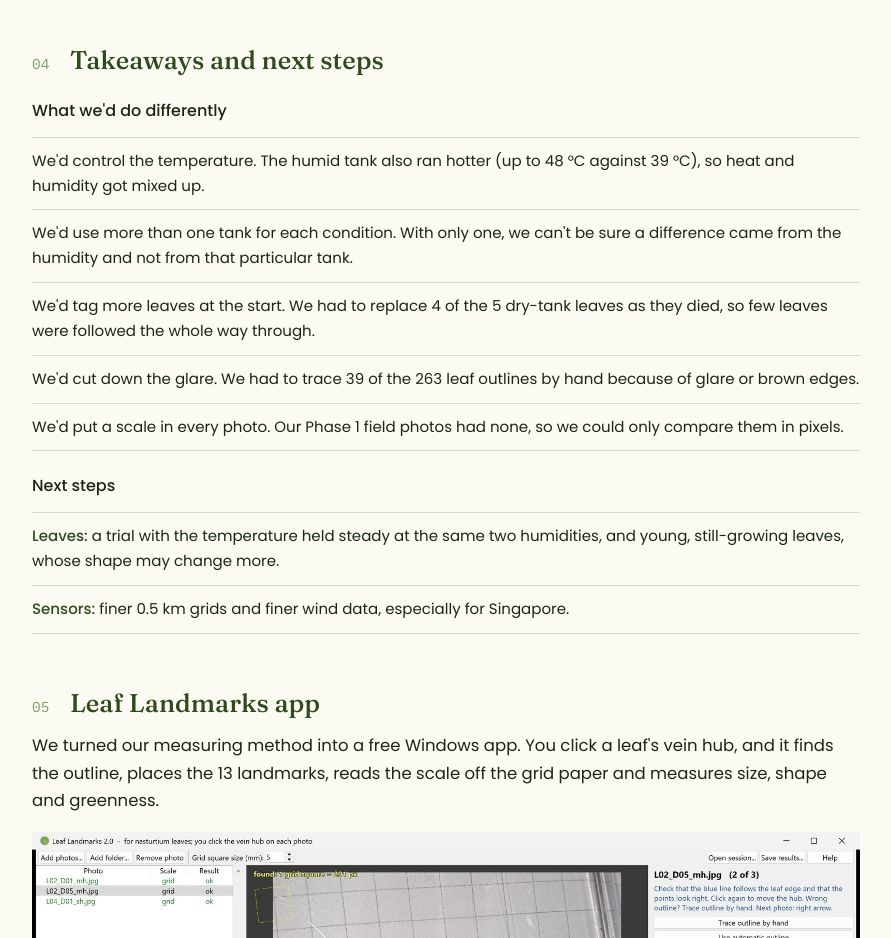
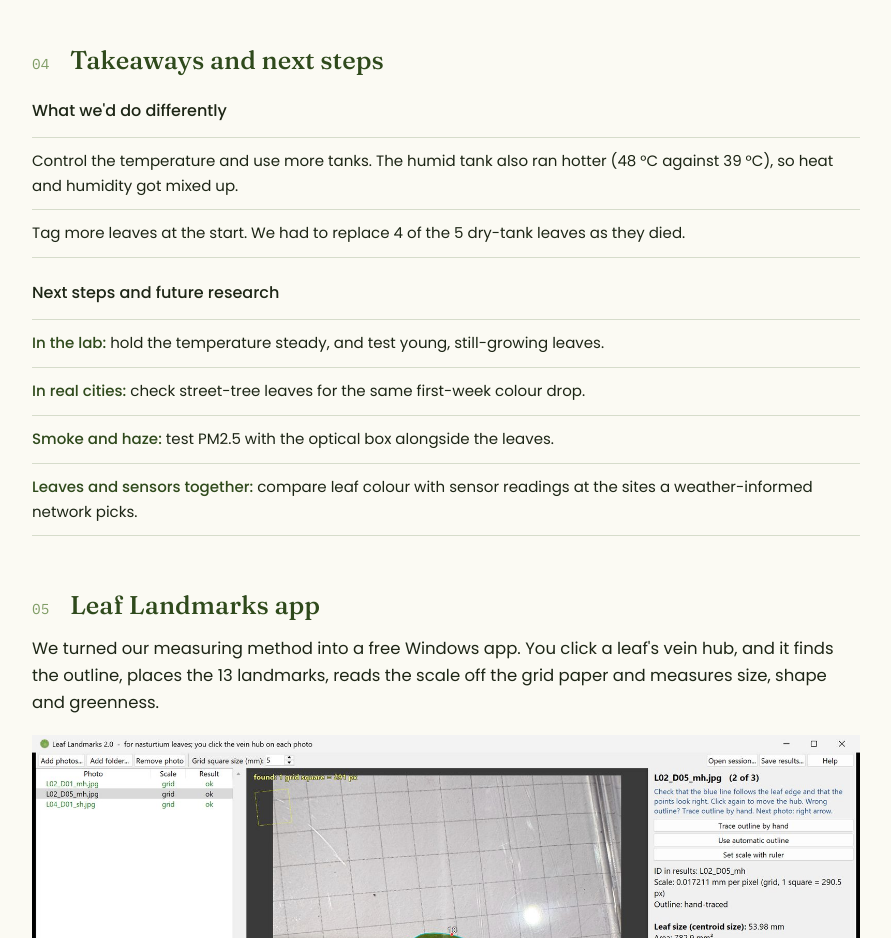
Before and after one commit to seara1129/issf-2026-jmss-nus, a plain HTML site: page index.html in a window 1280 px wide. Shown: the part 5440-6378 px from the top of the page, without its empty margins (194-1085 px from the left). Drawn offline with Linux system fonts and the light colour scheme.

Commit message:
Shorten the takeaways to two points and add future research directions
Co-Authored-By: Claude Opus 5.5 <noreply@anthropic.com>

```diff
--- a/index.html
+++ b/index.html
@@ -140,20 +140,17 @@
   <h3><span class="num">04</span>Takeaways and next steps</h3>
   <h4>What we'd do differently</h4>
   <ul class="rows">
-    <li>We'd control the temperature. The humid tank also ran hotter (up to 48 °C against 39 °C), so heat and humidity got
-      mixed up.</li>
-    <li>We'd use more than one tank for each condition. With only one, we can't be sure a difference came from the
-      humidity and not from that particular tank.</li>
-    <li>We'd tag more leaves at the start. We had to replace 4 of the 5 dry-tank leaves as they died, so few leaves were
-      followed the whole way through.</li>
-    <li>We'd cut down the glare. We had to trace 39 of the 263 leaf outlines by hand because of glare or brown edges.</li>
-    <li>We'd put a scale in every photo. Our Phase 1 field photos had none, so we could only compare them in pixels.</li>
+    <li>Control the temperature and use more tanks. The humid tank also ran hotter (48 °C against 39 °C), so heat and
+      humidity got mixed up.</li>
+    <li>Tag more leaves at the start. We had to replace 4 of the 5 dry-tank leaves as they died.</li>
   </ul>
-  <h4>Next steps</h4>
+  <h4>Next steps and future research</h4>
   <ul class="rows">
-    <li><b>Leaves:</b> a trial with the temperature held steady at the same two humidities, and young, still-growing
-      leaves, whose shape may change more.</li>
-    <li><b>Sensors:</b> finer 0.5 km grids and finer wind data, especially for Singapore.</li>
+    <li><b>In the lab:</b> hold the temperature steady, and test young, still-growing leaves.</li>
+    <li><b>In real cities:</b> check street-tree leaves for the same first-week colour drop.</li>
+    <li><b>Smoke and haze:</b> test PM2.5 with the optical box alongside the leaves.</li>
+    <li><b>Leaves and sensors together:</b> compare leaf colour with sensor readings at the sites a weather-informed
+      network picks.</li>
   </ul>
 </section>
 
```
